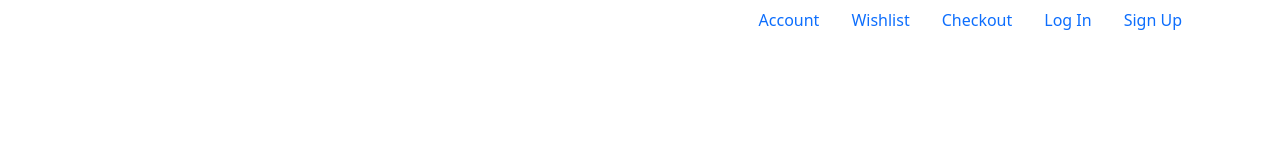
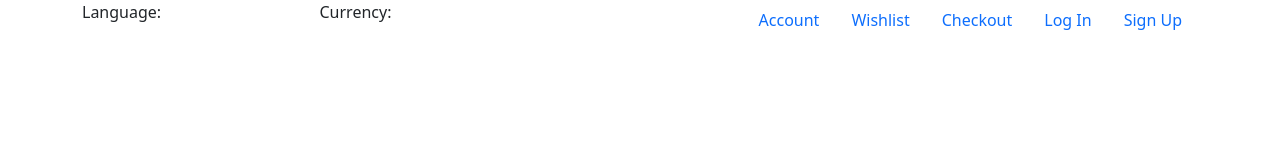
Before and after one commit to Sergiiko2/magazine, a website: page index.html in a window 1280 px wide. Drawn offline with nearby package versions, Linux system fonts and the light colour scheme.

Commit message:
Добавил два блока с текстом

```diff
--- a/index.html
+++ b/index.html
@@ -11,7 +11,16 @@
 <div class="header">
     <div class="container">
         <div class="row">
-            <div class="col-lg-5 col-sm-5"></div>
+            <div class="col-lg-5 col-sm-5">
+                <div class="row">
+                    <div class="col-lg-6 col-sm-6">
+                        <p>Language: </p>
+                    </div>
+                    <div class="col-lg-6 col-sm-6">
+                        <p>Currency: </p>
+                    </div>
+                </div>
+            </div>
             <div class="col-lg-7 col-sm-7">
                 <ul class="nav justify-content-end">
                     <li class="nav-item">
```
